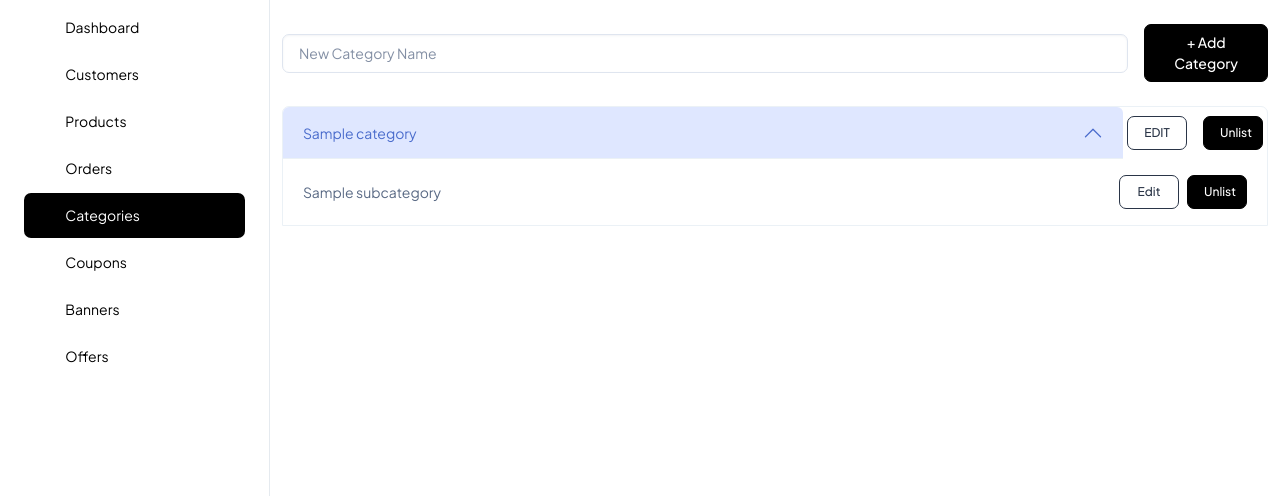
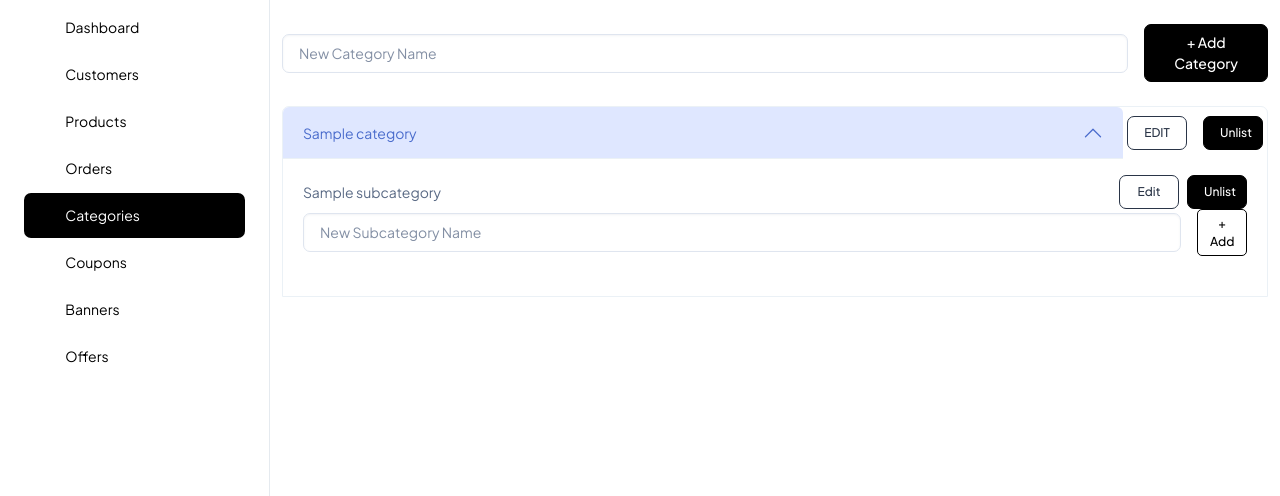
Before and after one commit to vaishnavt2002/glamyze-ecommerce, a Django app: page /admin-panel/category/ in a window 1280 px wide. Shown: the part 121-617 px from the top of the page. Run offline with Django 5.2, Linux system fonts and the light colour scheme; a user stored in the database is signed in; tables that the repository leaves empty hold one stand-in row (values such as "Sample post"); some libraries are stand-ins or nearby versions; some web fonts are replaced.

Commit message:
category management- issue with subcategory adding fixed

```diff
--- a/glamyze/templates/admin/category.html
+++ b/glamyze/templates/admin/category.html
@@ -70,7 +70,7 @@
                                     {% csrf_token %}
                               <div class="modal-content">
                                 <div class="modal-header">
-                                  <h5 class="modal-title" id="staticBackdropLabel">Change Catagory</h5>
+                                  <h5 class="modal-title" id="staticBackdropLabel">Change SubCatagory</h5>
                                   <button type="button" class="btn-close" data-bs-dismiss="modal" aria-label="Close"></button>
                                 </div>
                                 <div class="modal-body">
@@ -93,6 +93,14 @@
                         {% else %}
                         <div>No subcategories to show</div>
                         {% endif %}
+                        <form method="POST" action="{% url 'category_management:subcategory_add' %}">
+                            <div class="mb-4 d-flex align-items-center gap-3">
+                                {% csrf_token %}
+                                    <input type="text" value="{{ category.id }}" name="categoryid" hidden>
+                                    <input type="text" class="form-control" placeholder="New Subcategory Name" id="new-subcategory-name" name="subcategory_name">
+                                    <button class="btn btn-outline-primary btn-sm" type="submit">+ Add</button>
+                            </div>
+                        </form>
                     </div>
                 </div>
             </div>
@@ -110,7 +118,7 @@
             <input type="hidden" value="{{ category.id }}" name="categoryid">
             <div class="mb-3">
                 <label for="edit-category-name" class="form-label">Category Name</label>
-                <input type="text" class="form-control" id="edit-category-name" name="new_catagory_name" value="{{category.categoty_name}}" required>
+                <input type="text" class="form-control" id="edit-category-name" name="new_catagory_name" value="{{category.category_name}}" required>
             </div>
         </div>
         <div class="modal-footer">
```
